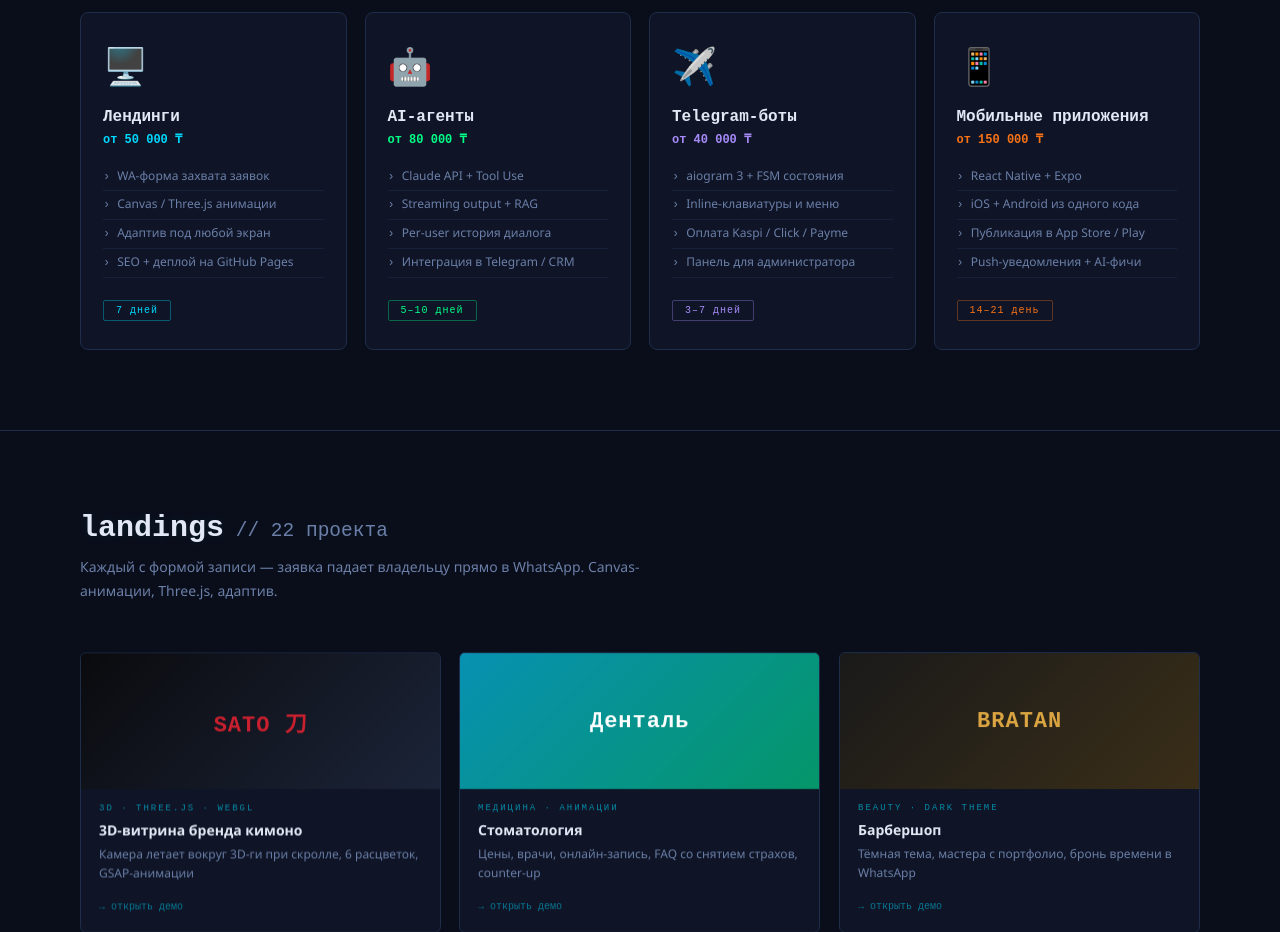
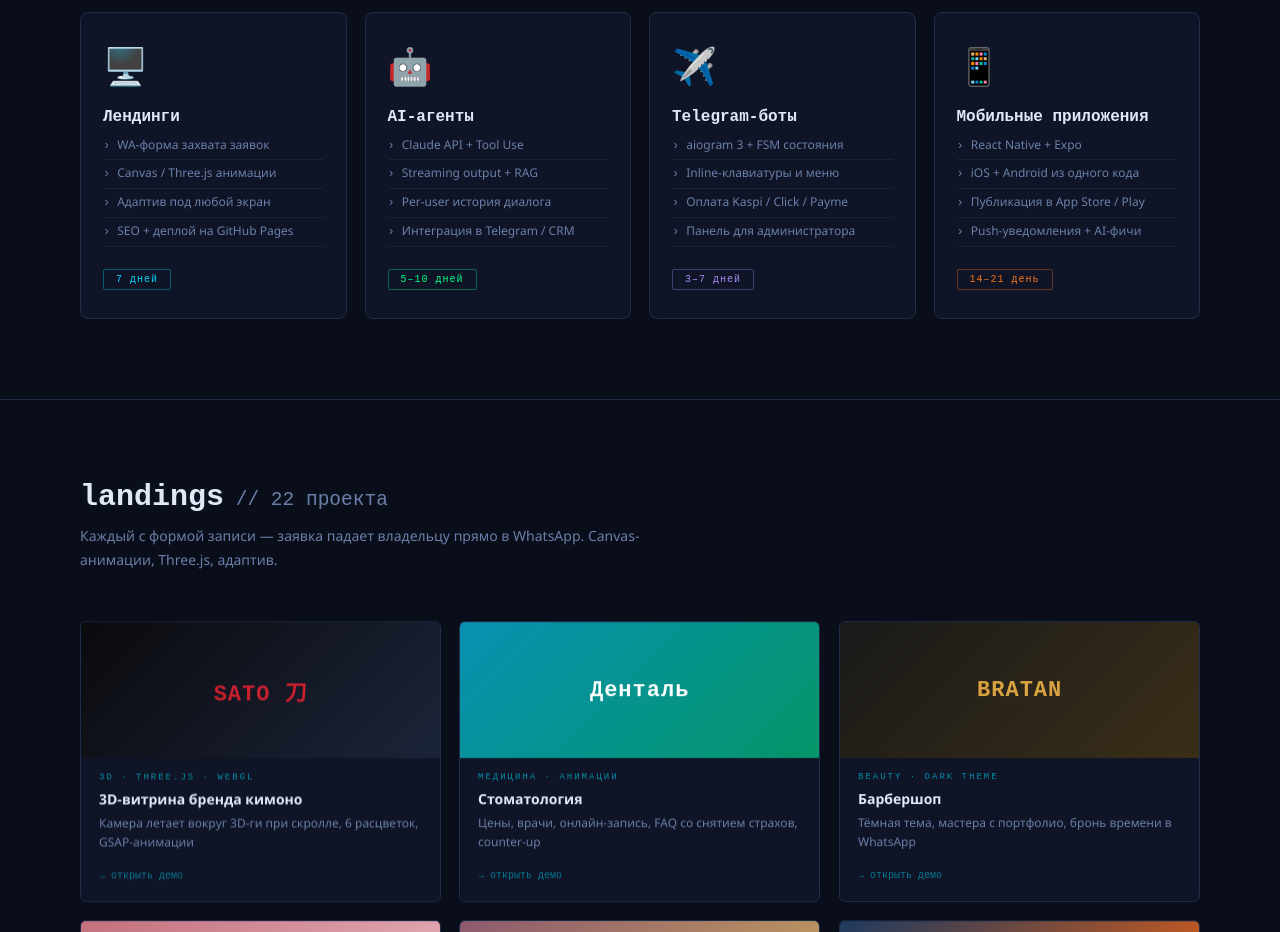
Before and after one commit to artesuavee/portfolio, a plain HTML site: page index.html in a window 1280 px wide. Shown: the part 1000-1932 px from the top of the page. Drawn offline with Linux system fonts and the light colour scheme.

Commit message:
fix: remove prices from services cards

```diff
--- a/index.html
+++ b/index.html
@@ -296,7 +296,6 @@
     <div class="svc-card" data-reveal>
       <span class="svc-icon">🖥️</span>
       <div class="svc-name" data-i18n="svc1.name">Лендинги</div>
-      <div class="svc-price" style="color:var(--accent)" data-i18n="svc1.price">от 50 000 ₸</div>
       <ul class="svc-feat">
         <li data-i18n="svc1.f1">WA-форма захвата заявок</li>
         <li data-i18n="svc1.f2">Canvas / Three.js анимации</li>
@@ -308,7 +307,6 @@
     <div class="svc-card" data-reveal style="transition-delay:.06s">
       <span class="svc-icon">🤖</span>
       <div class="svc-name" data-i18n="svc2.name">AI-агенты</div>
-      <div class="svc-price" style="color:var(--green)" data-i18n="svc2.price">от 80 000 ₸</div>
       <ul class="svc-feat">
         <li data-i18n="svc2.f1">Claude API + Tool Use</li>
         <li data-i18n="svc2.f2">Streaming output + RAG</li>
@@ -320,7 +318,6 @@
     <div class="svc-card" data-reveal style="transition-delay:.12s">
       <span class="svc-icon">✈️</span>
       <div class="svc-name" data-i18n="svc3.name">Telegram-боты</div>
-      <div class="svc-price" style="color:var(--purple)" data-i18n="svc3.price">от 40 000 ₸</div>
       <ul class="svc-feat">
         <li data-i18n="svc3.f1">aiogram 3 + FSM состояния</li>
         <li data-i18n="svc3.f2">Inline-клавиатуры и меню</li>
@@ -332,7 +329,6 @@
     <div class="svc-card" data-reveal style="transition-delay:.18s">
       <span class="svc-icon">📱</span>
       <div class="svc-name" data-i18n="svc4.name">Мобильные приложения</div>
-      <div class="svc-price" style="color:var(--orange)" data-i18n="svc4.price">от 150 000 ₸</div>
       <ul class="svc-feat">
         <li data-i18n="svc4.f1">React Native + Expo</li>
         <li data-i18n="svc4.f2">iOS + Android из одного кода</li>
```
